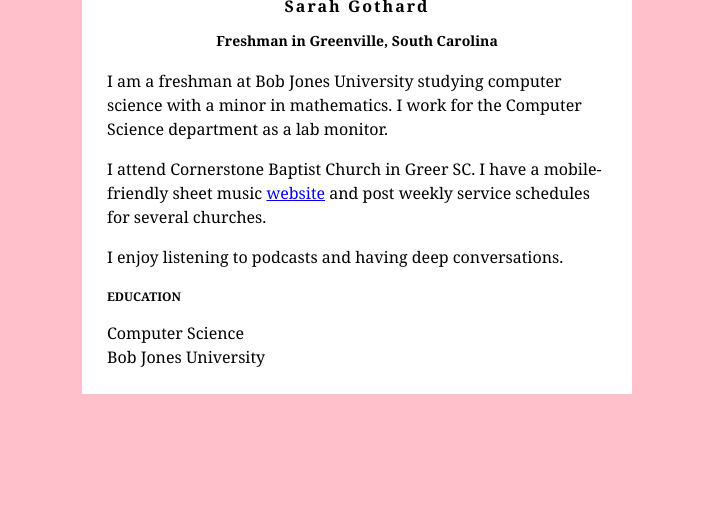
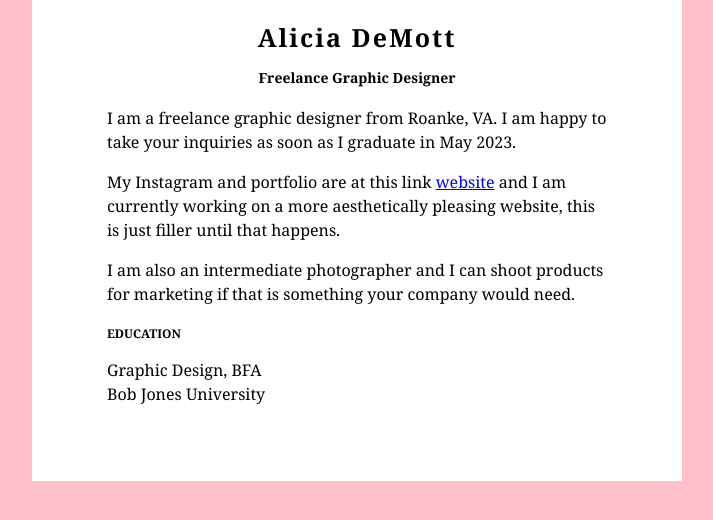
Before and after one commit to ademo228/ademo228.github.io, a plain HTML site: page index.html in a window 1280 px wide. Shown: the whole page, without its empty margins (283-996 px from the left). Drawn offline with Linux system fonts and the light colour scheme.

Commit message:
Update index.html

```diff
--- a/index.html
+++ b/index.html
@@ -9,14 +9,14 @@ body {
     background: White;
     min-width: 200px;
     max-width: 500px;
-    padding: 25px;
+    padding: 75px;
     margin: auto;
-    margin-top: -50px;
+    margin-top: -75px;
     line-height: 150%;
 }
 h1 {
     letter-spacing: 2px;
-    font-size: 16px;
+    font-size: 25px;
     text-align: center;
 }
 h2 {
@@ -30,21 +30,18 @@ h3 {
 </head>
 <body>
     <div id="content">
-        <h1>Sarah Gothard</h1>
-        <h2>Freshman in Greenville, South Carolina</h2>
+        <h1>Alicia DeMott</h1>
+        <h2>Freelance Graphic Designer</h2>
 
-         <p>I am a freshman at Bob Jones University studying computer science with a minor in
-            mathematics. I work for the Computer Science department as a lab monitor.</p>
+         <p>I am a freelance graphic designer from Roanke, VA. I am happy to take your inquiries as soon as I graduate in May 2023.</p>
          <p>
-            I attend Cornerstone Baptist Church in Greer SC. I have a mobile-friendly
-            sheet music <a href="https://mobilehymns.org/">website</a> and post weekly service
-            schedules for several churches.
+            My Instagram and portfolio are at this link <a href="https://www.instagram.com/aliciajoydesign/">website</a> and I am currently working on a more aesthetically pleasing website, this is just filler until that happens.
          </p>
          <p>
-            I enjoy listening to podcasts and having deep conversations.
+            I am also an intermediate photographer and I can shoot products for marketing if that is something your company would need.
          </p>
         <h3>EDUCATION</h3>
-        Computer Science<br />
+        Graphic Design, BFA<br />
         Bob Jones University
     </div>
 
```
